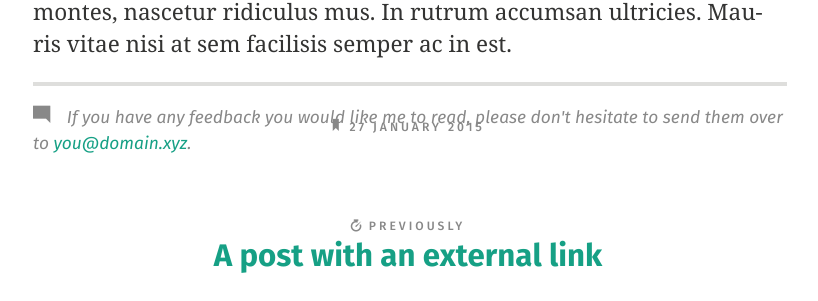
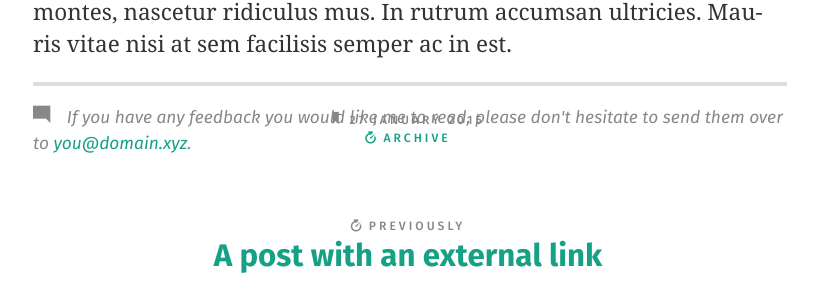
Before and after one commit to nileane/Schrift, a Jekyll site: the page built from index.html, in a window 1280 px wide. Shown: the part 746-1047 px from the top of the page, without its empty margins (232-1050 px from the left). Built offline with Jekyll 4.4.1, drawn with Linux system fonts in a browser that asks for light colours; some web fonts are replaced.

Commit message:
Archive link under post date

```diff
--- a/_includes/postdetails.html
+++ b/_includes/postdetails.html
@@ -1,7 +1,8 @@
 <section class="article {%  if page.centered == true %}centered{% endif %}">
     <article>
     <time datetime='{{ post.date | date: "%Y-%m-%d" }}' class="top"><span class="oi" data-glyph="bookmark"></span> {% if page.en %}{{ page.date | date: "%-d %B %Y" }}{% else %}
-    {{ page.date | date: "%-d %B %Y" }}{% endif %}</time>
+    {{ page.date | date: "%-d %B %Y" }}{% endif %}
+    <br><a href="./archive"><span class="oi" data-glyph="timer"></span> Archive</a></time>
 
     <hgroup>
     {% if page.link %}
--- a/stylesheets/style.css
+++ b/stylesheets/style.css
@@ -366,24 +366,23 @@
     display: block;
     text-align: center;
     color: #888;
-    margin: 0 auto;
+    margin: 0 auto 15px;
     text-transform: uppercase;
     letter-spacing: 3px;
     font-size: 70%;
     font-weight: 500;
-    height: 25px;
-    line-height: 26px;
     animation: slidedown .5s 1;
     -webkit-animation: slidedown .5s 1;
 }
 @media screen and (min-width:1090px) {
     .top {
-      bottom: 14px;
+      bottom: 6px;
       position: fixed;
       left: 0px;
       right: 0px;
       z-index: 2;
       width: 200px;
+      margin: 0 auto;
     }
 }
 article h1 {
```
